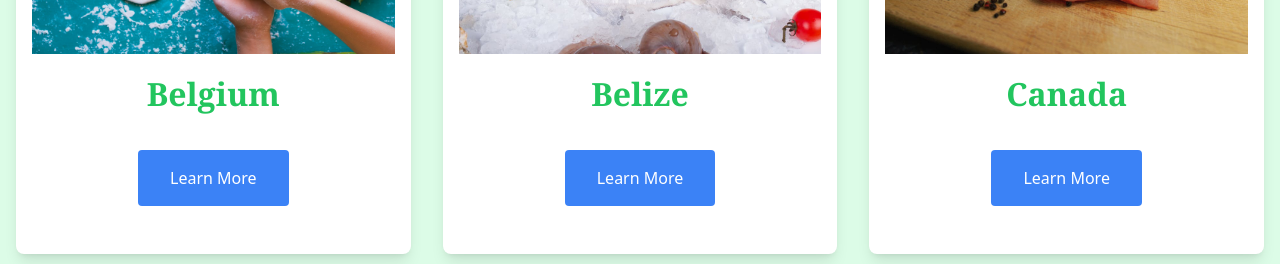
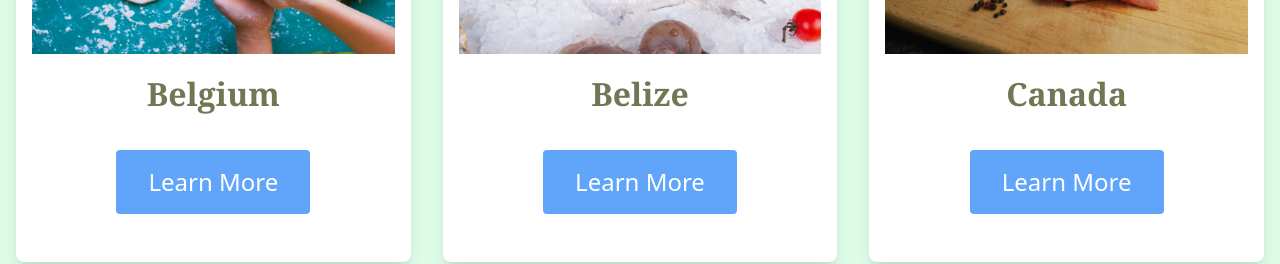
Before and after one commit to Tthompson8416/fork-and-footprints, a React (Vite) app: page /fork-and-footprints/recipes in a window 1280 px wide. Shown: the part 592-856 px from the top of the page. Built offline with nearby package versions, Linux system fonts and the light colour scheme.

Commit message:
Button and title text colors changed

```diff
--- a/src/pages/CountryCard.jsx
+++ b/src/pages/CountryCard.jsx
@@ -6,11 +6,11 @@ const CountryCard = ({ name, image, pageLink }) => {
         alt={name}
         className="w-[clamp(160px, 40vw, 700px)] h-[clamp(160px, 40vw, 600px)] object-contain sm:h-[150px] sm:object-cover sm:w-[300px] md:w-[375px] md:h-[230px] 2xl:w-[540px] 2xl:h-[300px] rounded-t-lg"
       />
-      <h1 className="text-[clamp(1rem, 2.5vw, 2.5rem)] font-bold font-serif mt-4 text-center text-black text-[1.5rem] sm:text-[1.7rem] lg:text-[2rem] sm:text-red-500 md:text-blue-500 lg:text-yellow-500 xl:text-green-500 2xl:text-purple-600 3xl:text-orange-400">
+      <h1 className="text-[clamp(1rem, 2.5vw, 2.5rem)] font-bold font-serif mt-4 text-center text-custom-accent text-[1.5rem] sm:text-[1.7rem] lg:text-[2rem]">
         {name}
       </h1>
       <button
-        className="mt-8 px-[clamp(0.5rem, 1.5vw, 1rem)] py-[clamp(0.3rem, 1vw, 0.5rem)] py-[1rem] px-[2rem] bg-blue-500 text-white rounded hover:bg-blue-600 mx-auto block"
+        className="mt-8 px-[clamp(0.5rem, 1.5vw, 1rem)] py-[clamp(0.3rem, 1vw, 0.5rem)] py-[1rem] px-[2rem] bg-blue-400 text-white text-xl xl:text-2xl rounded hover:bg-blue-600 mx-auto block"
         onClick={() => (window.location.href = pageLink)}
       >
         Learn More
```
